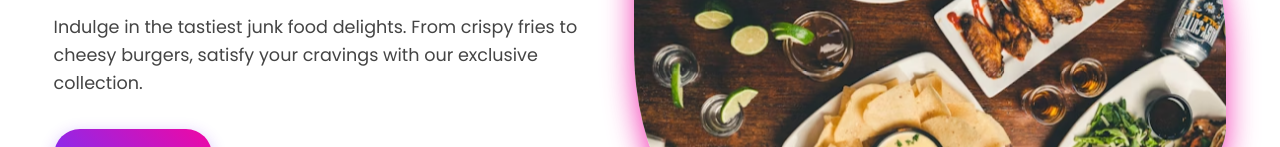
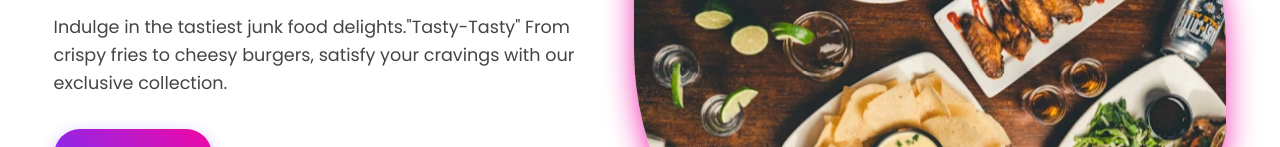
Before and after one commit to KanikaHub/Fast-Food, a plain HTML site: page index.html in a window 1280 px wide. Shown: the part 266-413 px from the top of the page. Drawn offline with Linux system fonts and the light colour scheme; a script that the page names is missing.

Commit message:
Fast-food

```diff
--- a/index.html
+++ b/index.html
@@ -35,7 +35,7 @@
     <div class="hero-text">
       <h1>Delicious <span>Fast Food</span> Collection</h1>
       <p>
-        Indulge in the tastiest junk food delights. From crispy fries to cheesy burgers, satisfy your cravings with our exclusive collection.
+        Indulge in the tastiest junk food delights."Tasty-Tasty" From crispy fries to cheesy burgers, satisfy your cravings with our exclusive collection.
       </p>
       <button class="btn shop-btn">Order Now</button>
     </div>
```
